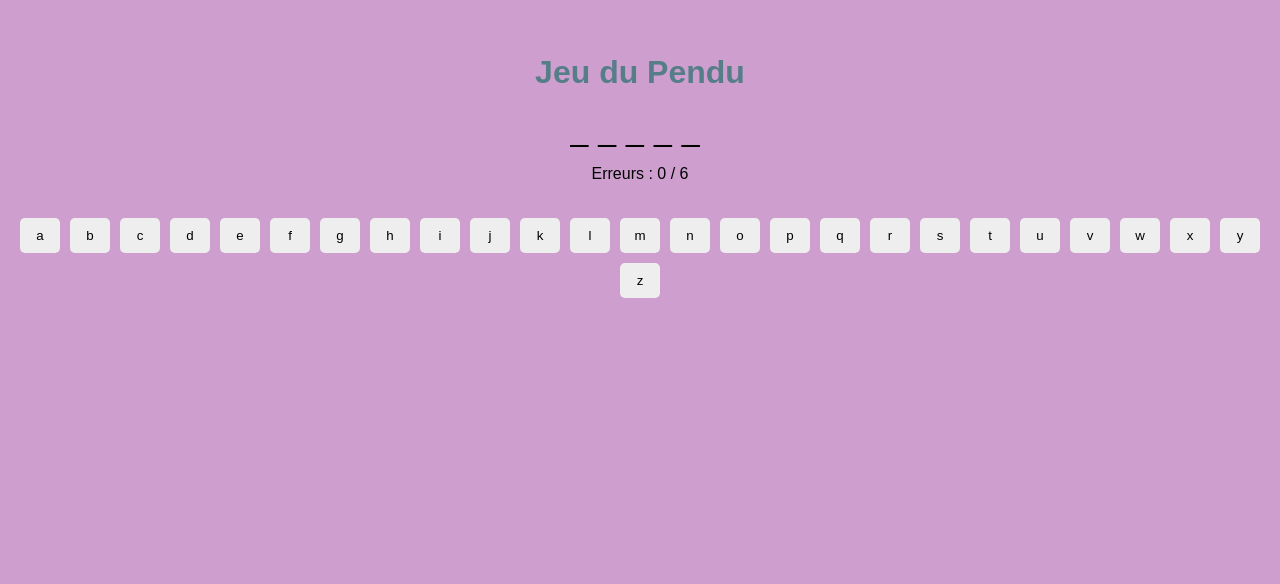
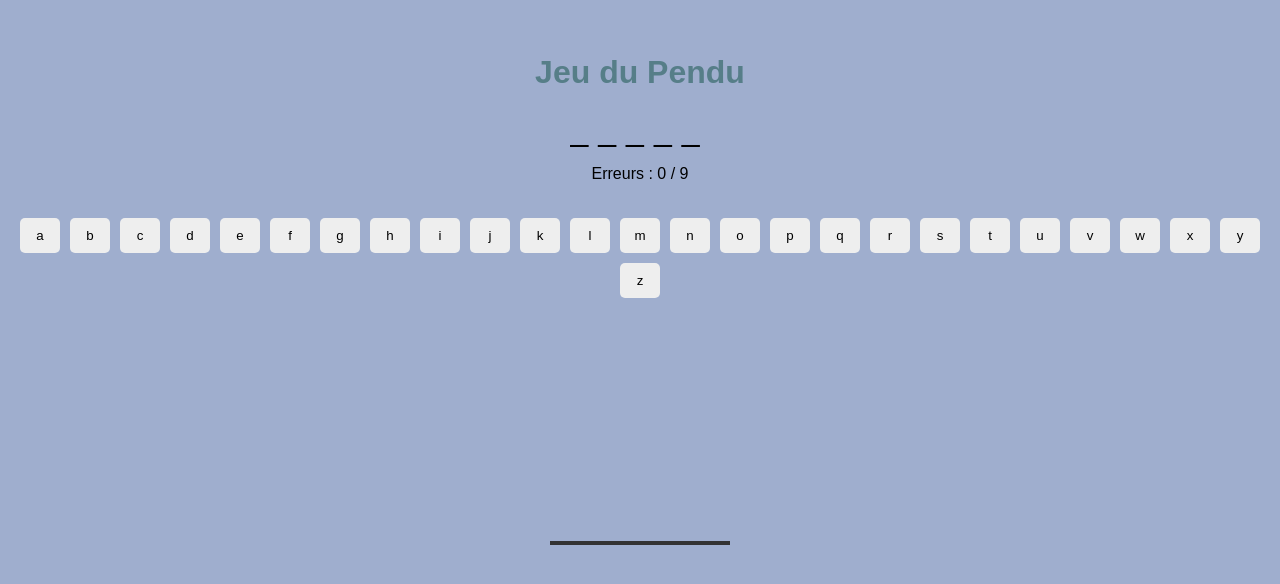
Before and after one commit to Neky547/Hangman_game, a React (Vite) app: page / in a window 1280 px wide. Shown: the part 204-788 px from the top of the page. Built offline with nearby package versions, Linux system fonts and the light colour scheme.

Commit message:
Amélioration bonhomme

```diff
--- a/src/App.jsx
+++ b/src/App.jsx
@@ -20,10 +20,10 @@ export default function App() {
 
       <WordDisplay word={word} guessedLetters={guessedLetters} />
 
-      <p>Erreurs : {wrongLetters.length} / 6</p>
+      <p>Erreurs : {wrongLetters.length} / 9</p>
 
       {isVictory && <h2>🎉 Victoire !</h2>}
-      {isGameOver && <h2>💀 Perdu ! Le mot était : {word}</h2>}
+      {isGameOver && <h2>💀 Perdu !<br></br> Le mot était : {word}</h2>}
 
       <Keyboard
         guessLetter={guessLetter}
--- a/src/components/HangmanDrawing.jsx
+++ b/src/components/HangmanDrawing.jsx
@@ -2,13 +2,40 @@ export default function HangmanDrawing({ wrongLetters }) {
   const errors = wrongLetters.length;
 
   return (
-    <div style={{ fontSize: "2rem", marginBottom: "20px" }}>
-      {errors >= 1 && <div>🪵</div>}
-      {errors >= 2 && <div>🪢</div>}
-      {errors >= 3 && <div>🙂</div>}
-      {errors >= 4 && <div>👕</div>}
-      {errors >= 5 && <div>🦵</div>}
-      {errors >= 6 && <div>🦶</div>}
-    </div>
+    <svg height="250" width="200">
+      {/* Base */}
+      <line x1="10" y1="240" x2="190" y2="240" stroke="#333" strokeWidth="4" />
+
+      {/* Poteau vertical */}
+      {errors >= 1 && <line x1="50" y1="240" x2="50" y2="20" stroke="#333" strokeWidth="4" />}
+
+      {/* Barre horizontale */}
+      {errors >= 2 && <line x1="50" y1="20" x2="130" y2="20" stroke="#333" strokeWidth="4" />}
+
+      {/* Corde */}
+      {errors >= 3 && <line x1="130" y1="20" x2="130" y2="50" stroke="#333" strokeWidth="3" />}
+
+      {/* Tête */}
+      {errors >= 4 && <circle cx="130" cy="70" r="20" stroke="#333" strokeWidth="3" fill="#fff" />}
+
+      {/* Yeux */}
+      {errors >= 4 && (
+        <>
+          <circle cx="123" cy="65" r="2" fill="#333" />
+          <circle cx="137" cy="65" r="2" fill="#333" />
+        </>
+      )}
+
+      {/* Corps */}
+      {errors >= 5 && <line x1="130" y1="90" x2="130" y2="150" stroke="#333" strokeWidth="3" />}
+
+      {/* Bras */}
+      {errors >= 6 && <line x1="130" y1="100" x2="110" y2="130" stroke="#333" strokeWidth="3" />}
+      {errors >= 7 && <line x1="130" y1="100" x2="150" y2="130" stroke="#333" strokeWidth="3" />}
+
+      {/* Jambes */}
+      {errors >= 8 && <line x1="130" y1="150" x2="110" y2="190" stroke="#333" strokeWidth="3" />}
+      {errors >= 9 && <line x1="130" y1="150" x2="150" y2="190" stroke="#333" strokeWidth="3" />}
+    </svg>
   );
 }
--- a/src/hooks/useHangman.js
+++ b/src/hooks/useHangman.js
@@ -1,7 +1,7 @@
 import { useState, useEffect } from "react";
 import { words } from "../data/words";
 
-const MAX_ERRORS = 6;
+const MAX_ERRORS = 9;
 
 export default function useHangman() {
   const [word, setWord] = useState("");
--- a/src/styles/main.css
+++ b/src/styles/main.css
@@ -1,6 +1,6 @@
 body {
   font-family: Arial, sans-serif;
-  background-color: #ce9fce;
+  background-color: #9faece;
   padding-top: 200px;
 }
 
```
